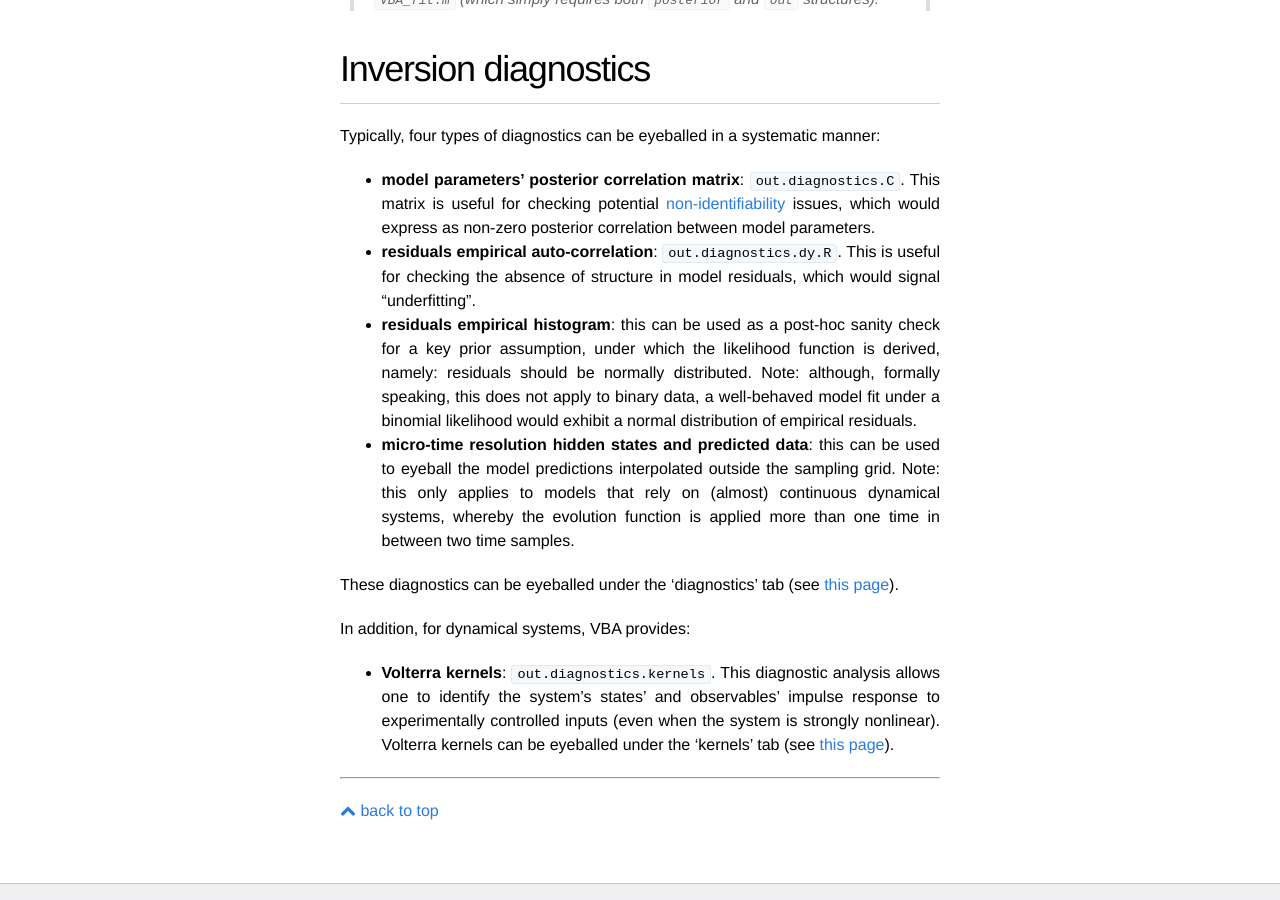
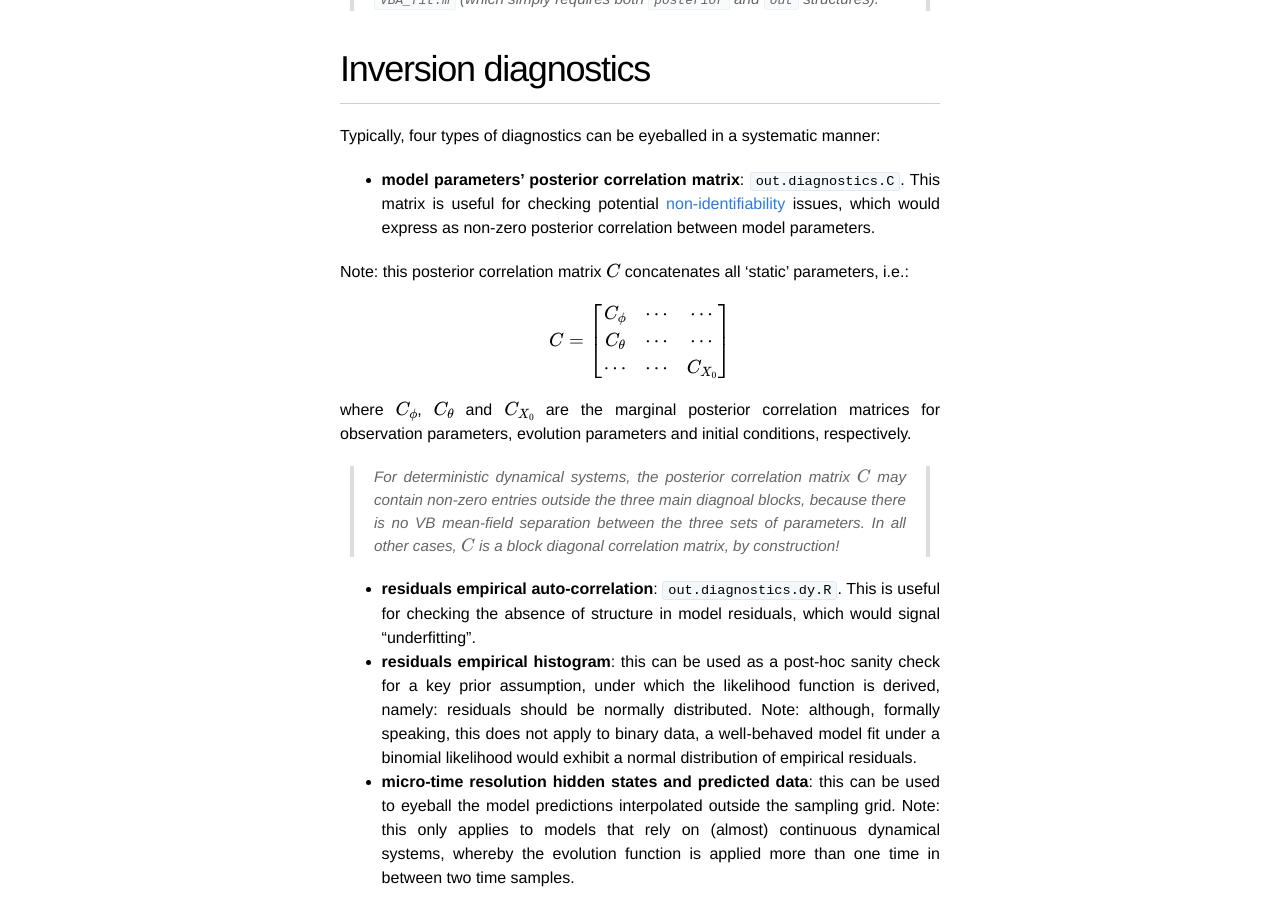
Before and after one commit to MBB-team/VBA-toolbox, a Jekyll site: the page built from _wiki/VBA-output-structure.md, in a window 1280 px wide and 900 px high, scrolled down 2589 px. Built offline with Jekyll 4.4.1, drawn with Linux system fonts in a browser that asks for light colours; nearby versions of some CDN libraries; formulas are drawn with MathJax 3.

Commit message:
Update VBA-output-structure.md

```diff
--- a/_wiki/VBA-output-structure.md
+++ b/_wiki/VBA-output-structure.md
@@ -77,6 +77,14 @@ All these are given under the `summary` tab (see [this page]({{ site.baseurl }}/
 Typically, four types of diagnostics can be eyeballed in a systematic manner:
 
 - **model parameters' posterior correlation matrix**: `out.diagnostics.C`. This matrix is useful for checking potential [non-identifiability](https://en.wikipedia.org/wiki/Identifiability) issues, which would express as non-zero posterior correlation between model parameters.
+
+Note: this posterior correlation matrix $$C$$ concatenates all 'static' parameters, i.e.:
+
+$$ C = \left[\begin{array}{ccc} C_{\phi} & \cdots & \cdots \\ C_{\theta} & \cdots & \cdots \\ \cdots & \cdots & C_{X_0}   \end{array}\right] $$
+
+where $$C_{\phi}$$, $$C_{\theta}$$ and $$C_{X_0}$$ are the marginal posterior correlation matrices for observation parameters, evolution parameters and initial conditions, respectively.
+> For deterministic dynamical systems, the posterior correlation matrix $$C$$ may contain non-zero entries outside the three main diagnoal blocks, because there is no VB mean-field separation between the three sets of parameters. In all other cases, $$C$$ is a block diagonal correlation matrix, by construction!
+
 - **residuals empirical auto-correlation**: `out.diagnostics.dy.R`. This is useful for checking the absence of structure in model residuals, which would signal "underfitting".
 - **residuals empirical histogram**: this can be used as a post-hoc sanity check for a key prior assumption, under which the likelihood function is derived, namely: residuals should be normally distributed. Note: although, formally speaking, this does not apply to binary data, a well-behaved model fit under a binomial likelihood would exhibit a normal distribution of empirical residuals.
 - **micro-time resolution hidden states and predicted data**: this can be used to eyeball the model predictions interpolated outside the sampling grid. Note: this only applies to models that rely on (almost) continuous dynamical systems, whereby the evolution function is applied more than one time in between two time samples.
```
